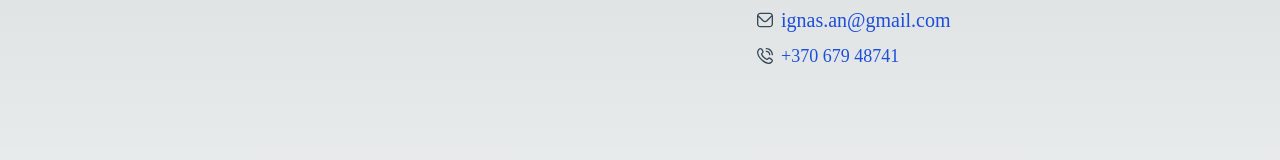
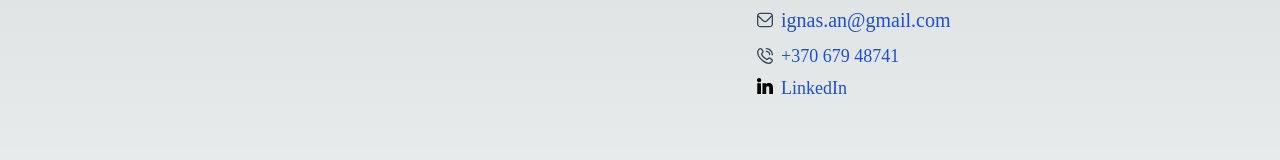
Before and after one commit to ignasandr/portfolio-nextjs, a Next.js app: page /kontaktai in a window 1280 px wide. Shown: the part 218-378 px from the top of the page. Built offline with nearby package versions, Linux system fonts and the light colour scheme; a web font is replaced by a local one.

Commit message:
linked in

```diff
--- a/app/kontaktai/page.tsx
+++ b/app/kontaktai/page.tsx
@@ -2,6 +2,7 @@ import type { Metadata } from "next";
 import telIcon from "./tel.svg";
 import emailIcon from "./email.svg";
 import Image from "next/image";
+import linkedin from "./linkedin.svg";
 
 export const metadata: Metadata = {
   title: "IA Kontaktai",
@@ -26,6 +27,16 @@ const Contacts = () => {
             +370 679 48741
           </a>
         </div>
+        <div className="flex flex-row items-center">
+          <Image alt="linkedin" width={16} src={linkedin} className="mr-2" />
+          <a
+            href="https://www.linkedin.com/in/ignas-andr/"
+            className="text-lg text-blue-700 mt-1"
+            target="_blank"
+          >
+            LinkedIn
+          </a>
+        </div>
       </div>
     </div>
   );
```
Also changed, not shown: app/kontaktai/linkedin.svg (added).
